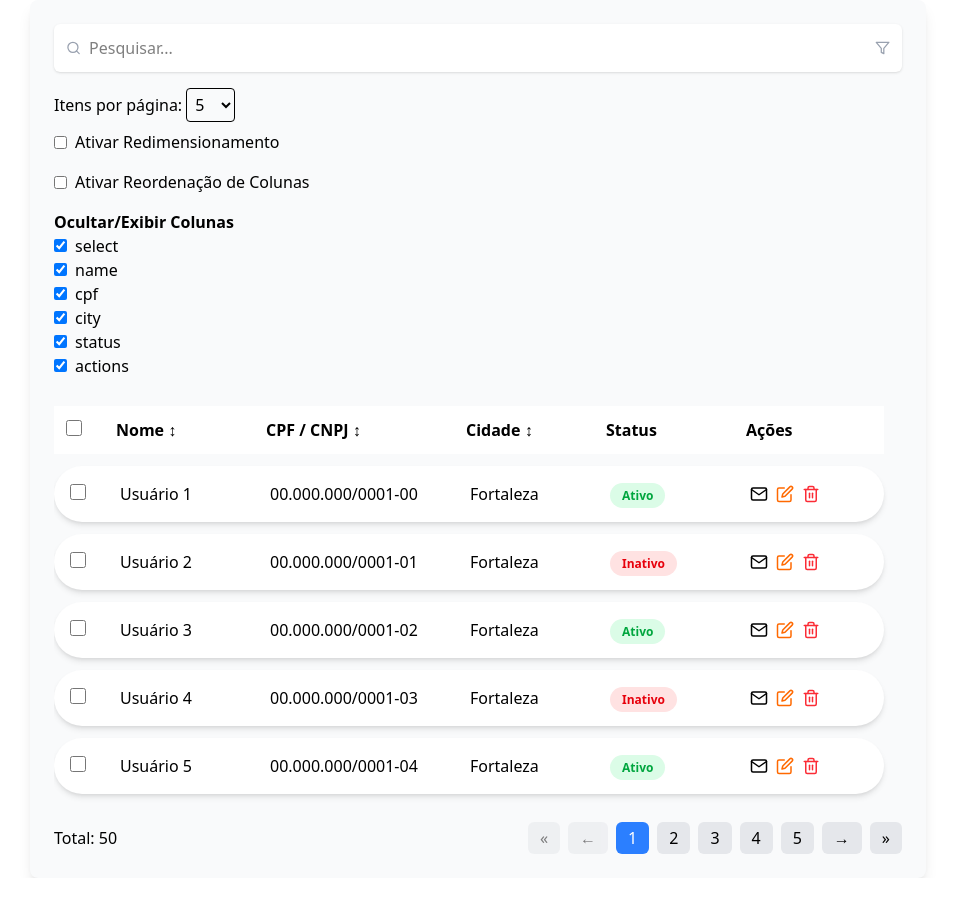
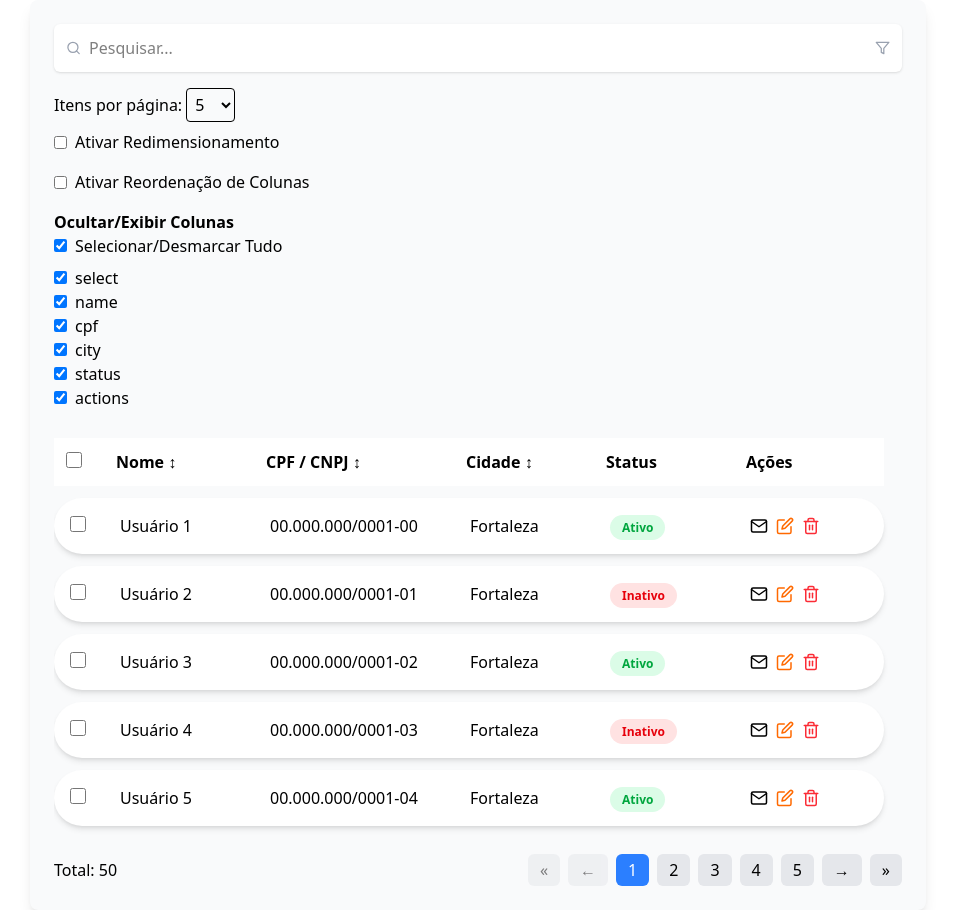
Before and after one commit to Dev-nathansilva/TABELA-TANSTACK, a React (Vite) app: page / in a window 1280 px wide. Shown: the whole page, without its empty margins (162-1117 px from the left). Before the commit the page ends 878 px from the top, so only its background shows below. Built offline with nearby package versions, Linux system fonts and the light colour scheme.

Commit message:
checkbox para selecionar e desmarcar tudo

```diff
--- a/src/App.jsx
+++ b/src/App.jsx
@@ -357,6 +357,26 @@ export default function App() {
 
         <div className="mb-4">
           <h3 className="font-semibold">Ocultar/Exibir Colunas</h3>
+
+          {/* Checkbox para selecionar/desmarcar todas as colunas */}
+          <label className="block font-medium mb-2">
+            <input
+              type="checkbox"
+              checked={Object.values(visibleColumns).every(Boolean)} // Verifica se todas as colunas estão marcadas
+              onChange={(e) => {
+                const isChecked = e.target.checked;
+                const updatedColumns = {};
+                columns.forEach((col) => {
+                  updatedColumns[col.id] = isChecked;
+                });
+                setVisibleColumns(updatedColumns); // Atualiza o estado de todas as colunas
+              }}
+              className="mr-2"
+            />
+            Selecionar/Desmarcar Tudo
+          </label>
+
+          {/* Checkboxes individuais para cada coluna */}
           {columns.map((col) => (
             <label key={col.id} className="block">
               <input
```
